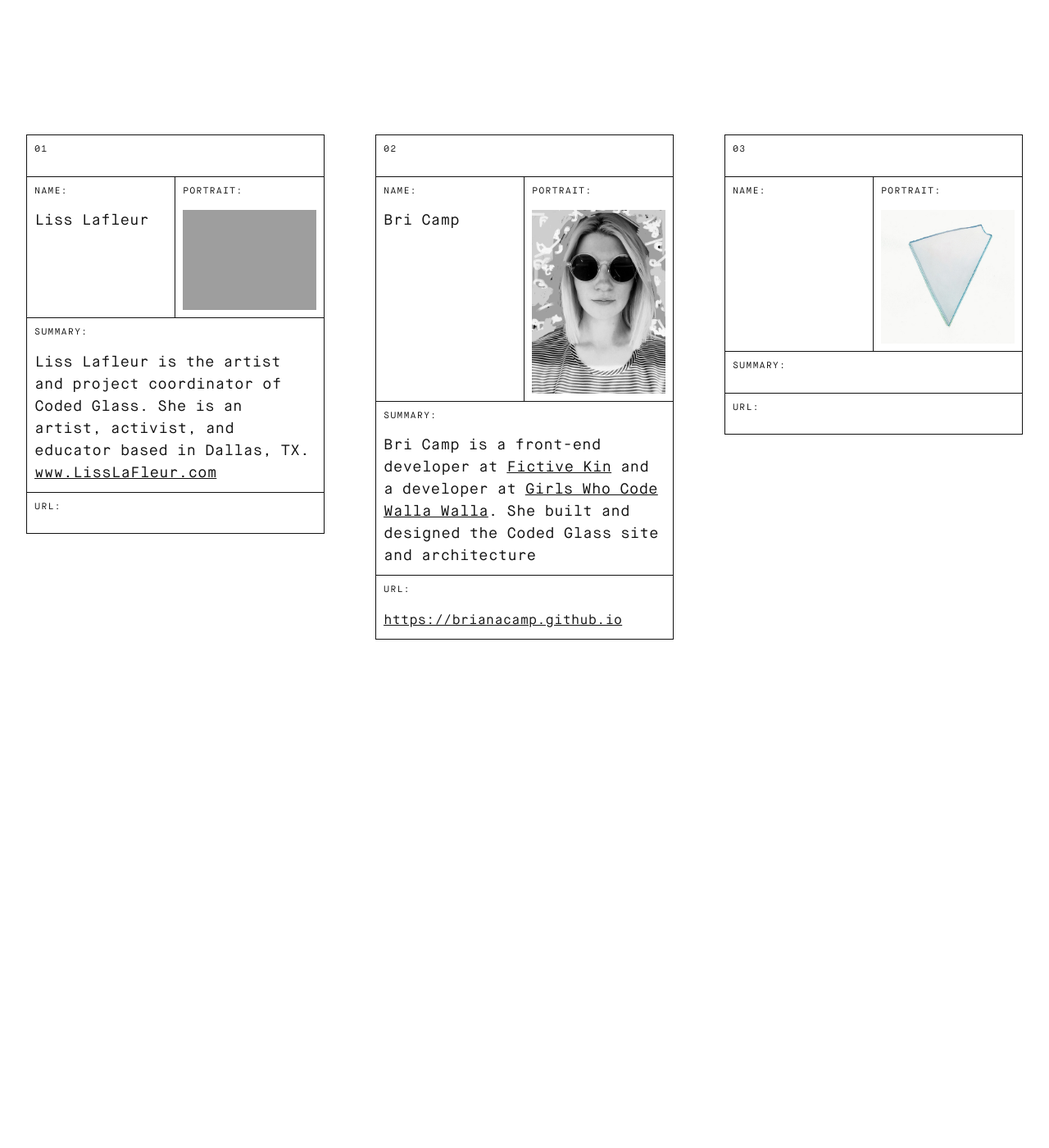
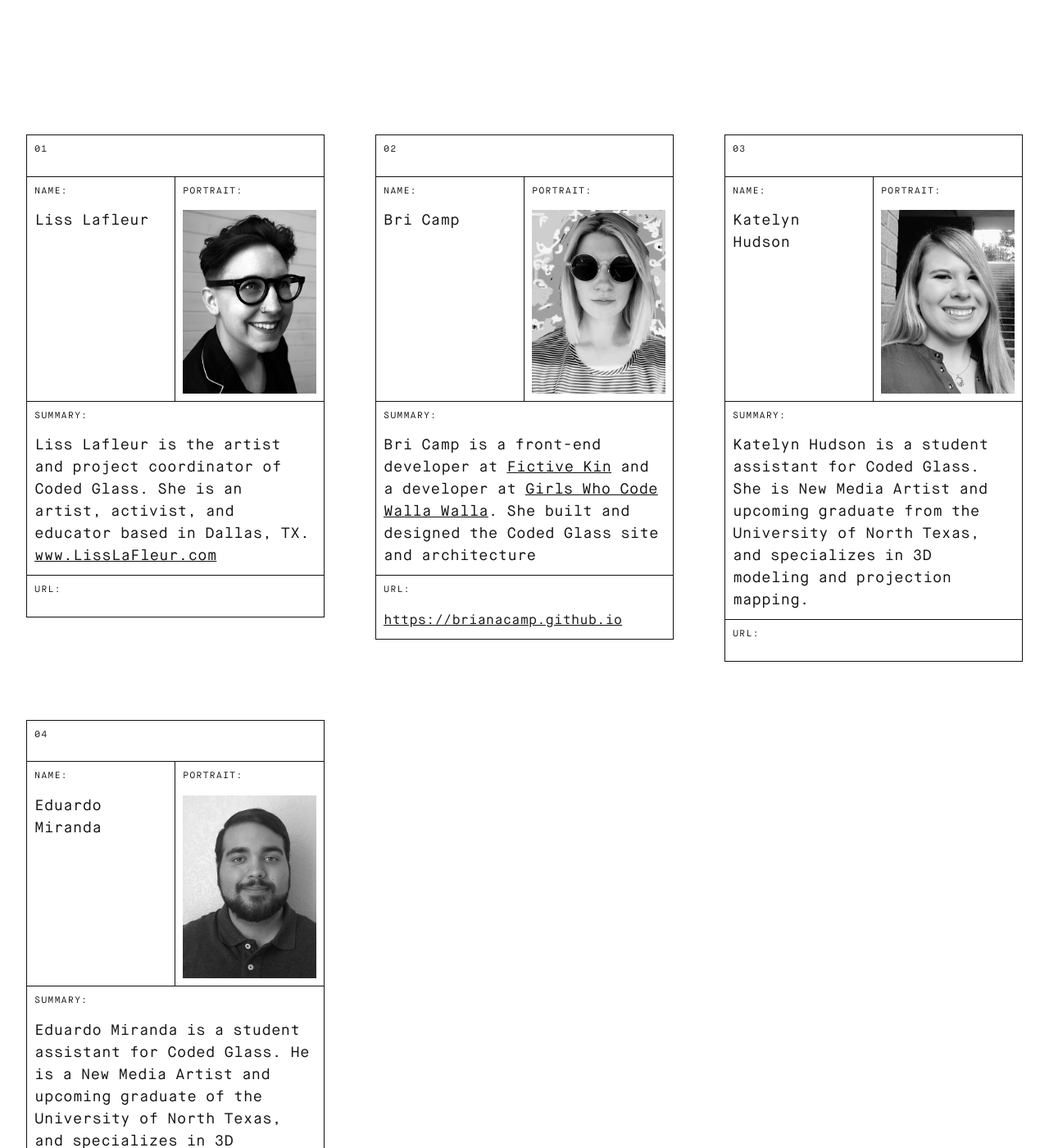
Before and after one commit to BrianaCamp/looking-glass, a Jekyll site: the page built from credits.markdown, in a window 1280 px wide and 1400 px high, scrolled down 336 px. Shown: the whole window at 82% size. Built offline with Jekyll 4.4.1, drawn with Linux system fonts in a browser that asks for light colours; before the commit the page ends 1311 px from its top, so only the background shows below that; some of the changed text lies outside the part shown.

Commit message:
Updated Credits

```diff
--- a/credits.markdown
+++ b/credits.markdown
@@ -6,7 +6,7 @@ is-nav: true
 main-description: The brains that made Coded Glass!
 contributors:
 - name: Liss Lafleur
-  image: "/uploads/LaFleur_Headshot_BW_2018(WEB).jpg"
+  image: "/uploads/Liss_CG_Headshot.jpg"
   summary_text: 'Liss Lafleur is the artist and project coordinator of Coded Glass.
     She is an  artist, activist, and educator based in Dallas, TX. [www.LissLaFleur.com](https://www.lisslafleur.com/) '
   url:
@@ -16,9 +16,17 @@ contributors:
     Kin</a> and a developer at [Girls Who Code Walla Walla](https://girlswhocodeww.glitch.me/).
     She built and designed the Coded Glass site and architecture
   url: https://brianacamp.github.io
-- name:
-  image: "/uploads/CG_Favicon_2.jpg"
-  summary_text:
+- name: Katelyn Hudson
+  image: "/uploads/Katelyn_CG_Headshot.jpg"
+  summary_text: Katelyn Hudson is a student assistant for Coded Glass. She is New
+    Media Artist and upcoming graduate from the University of North Texas, and specializes
+    in 3D modeling and projection mapping.
+  url:
+- name: Eduardo Miranda
+  image: "/uploads/Eddy_CG_Headshot.jpg"
+  summary_text: Eduardo Miranda is a student assistant for Coded Glass. He is a New
+    Media Artist and upcoming graduate of the University of North Texas, and specializes
+    in 3D Modeling and Printing, Sound Design, and video editing.
   url:
 layout: credits
 ---
```
